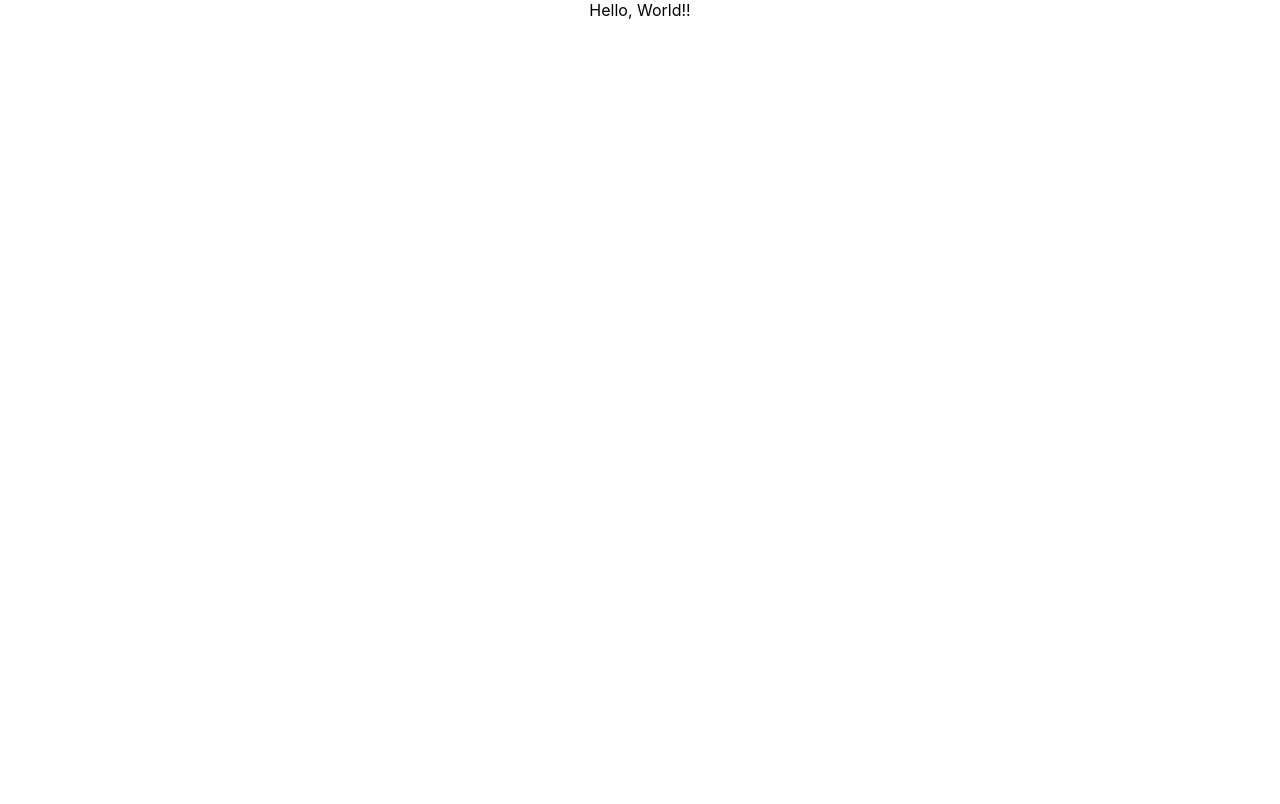
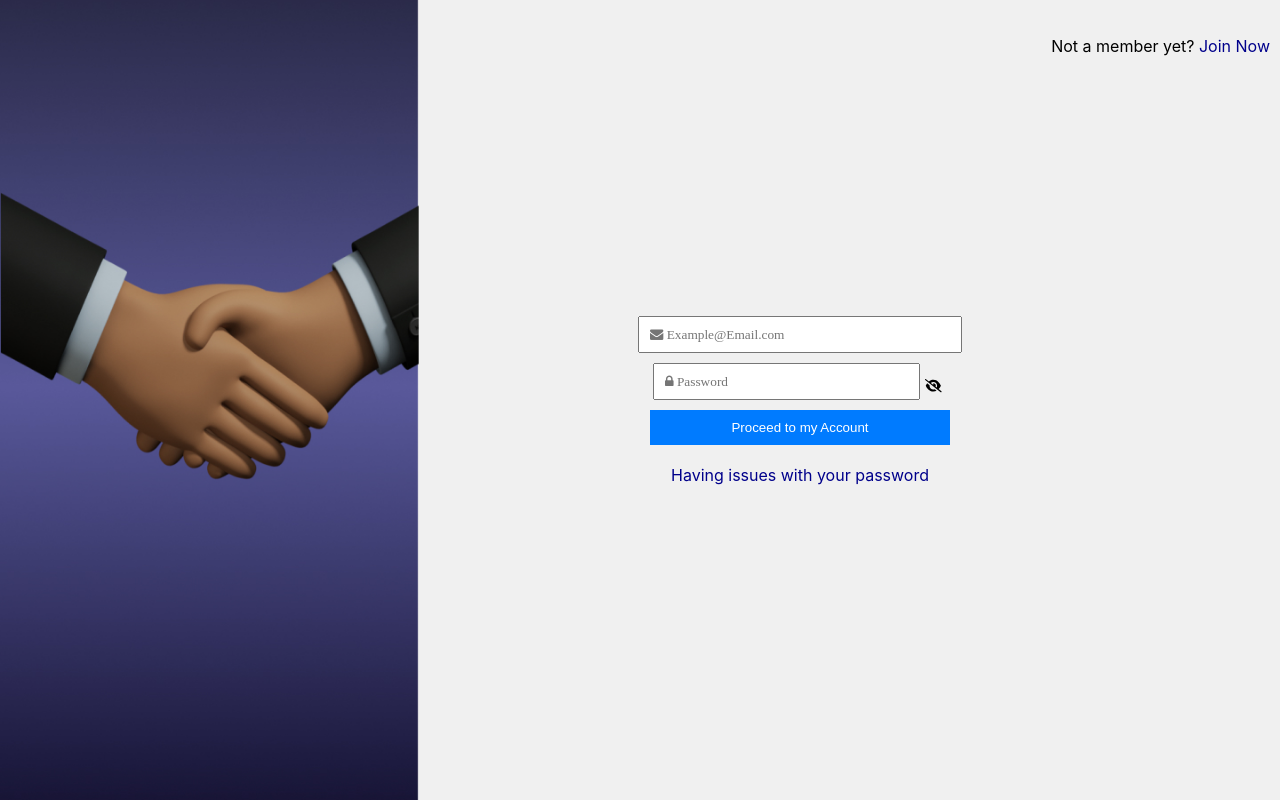
Before and after one commit to paranietharan74/library-management-system-website, a React (Create React App) app: page /login in a window 1280 px wide. Built offline with nearby package versions, Linux system fonts and the light colour scheme.

Commit message:
Login page created

```diff
--- a/package.json
+++ b/package.json
@@ -3,11 +3,17 @@
   "version": "0.1.0",
   "private": true,
   "dependencies": {
+    "@fortawesome/fontawesome-svg-core": "^6.5.1",
+    "@fortawesome/free-regular-svg-icons": "^6.5.1",
+    "@fortawesome/free-solid-svg-icons": "^6.5.1",
+    "@fortawesome/react-fontawesome": "^0.2.0",
     "@testing-library/jest-dom": "^5.17.0",
     "@testing-library/react": "^13.4.0",
     "@testing-library/user-event": "^13.5.0",
+    "font-awesome": "^4.7.0",
     "react": "^18.2.0",
     "react-dom": "^18.2.0",
+    "react-router-dom": "^6.22.0",
     "react-scripts": "^5.0.1",
     "web-vitals": "^2.1.4"
   },
--- a/src/App.js
+++ b/src/App.js
@@ -1,8 +1,16 @@
 import './App.css';
+import { BrowserRouter as Router, Routes, Route } from 'react-router-dom'; // Import Route instead of Routes
+import Login from './Pages/login';
 
 function App() {
   return (
-    <div className="App">Hello, World!!</div>
+    <div>
+      <Router>
+        <Routes>
+          <Route path="/login" element={<Login />} />
+        </Routes>
+      </Router>
+    </div>
   );
 }
 
--- /dev/null
+++ b/src/Pages/login.js
@@ -0,0 +1,59 @@
+import './style/loginStyle.css';
+import imgSrc from '../resources/login-background-img.jpg';
+import { Link } from 'react-router-dom';
+import 'font-awesome/css/font-awesome.min.css';
+import { useState } from 'react';
+import { FontAwesomeIcon } from '@fortawesome/react-fontawesome';
+
+import { faEye, faEyeSlash } from '@fortawesome/free-solid-svg-icons';
+
+function Login() {
+    const [password, setPassword] = useState('');
+    const [showPassword, setShowPassword] = useState(false);
+
+    const togglePasswordVisibility = () => {
+        setShowPassword(!showPassword);
+    };
+
+    return (
+        <div className='login-container'>
+            <div className='join-now'>
+                <p>Not a member yet?  <Link to='/signup'>Join Now</Link></p>
+            </div>
+
+            <div className='container'>
+                <div className='login-form'>
+                    <form style={{ fontFamily: 'FontAwesome'}} className='form'>
+
+                        <input type="text" placeholder="&#xf0e0; Example@Email.com" style={{ fontFamily: 'fontAwesome',  width: '100%'}} />
+
+                        <div style={{ display: 'flex',  width: '98%' }}>
+                            <input
+                                style={{ fontFamily: 'fontAwesome' }}
+                                type={showPassword ? 'text' : 'password'}
+                                value={password}
+                                onChange={(e) => setPassword(e.target.value)}
+                                placeholder='&#xf023; Password'
+                            />
+
+                            <button type="button" onClick={togglePasswordVisibility} className='eye-icon-button'>
+                                <FontAwesomeIcon icon={showPassword ? faEye : faEyeSlash} />
+                            </button>
+                        </div>
+                        <button type='submit' className='login-form-submit-button'>Proceed to my Account</button>
+                    </form>
+                </div>
+
+                <div className='forgot-password'>
+                    <Link to='/forgot-password'>Having issues with your password</Link>
+                </div>
+            </div >
+
+            <div className="img-container">
+                <img src={imgSrc} alt='background' className='background-img' />
+            </div>
+        </div >
+    )
+}
+
+export default Login;
--- /dev/null
+++ b/src/Pages/style/loginStyle.css
@@ -0,0 +1,110 @@
+.login-container {
+    position: relative;
+}
+
+.container {
+    position: relative;
+    z-index: 1;
+}
+
+.img-container {
+    position: absolute;
+    top: 0;
+    left: 0;
+    width: 100vw;
+    height: 100vh;
+    z-index: 0;
+}
+
+.background-img {
+    width: 100%;
+    height: 100%;
+    object-fit: cover;
+}
+
+
+.login-container {
+    position: relative;
+    display: flex;
+    justify-content: center;
+    /* Center the content horizontally */
+    align-items: center;
+    /* Center the content vertically */
+    height: 100vh;
+    /* Ensure the container covers the entire viewport height */
+}
+
+.container {
+    z-index: 1;
+    text-align: center;
+    color: #fff;
+    margin-left: 25vw;
+}
+
+.join-now {
+    position: absolute;
+    top: 20px;
+    right: 10px;
+    z-index: 2;
+    width: auto;
+}
+
+.login-form {
+    margin-bottom: 20px;
+}
+
+.login-form form {
+    display: flex;
+    flex-direction: column;
+    align-items: center;
+}
+
+.form{
+    width: 300px;
+    overflow-wrap: break-word;
+}
+.login-form input[type='text']{
+    width: 300px;
+    padding: 10px;
+    margin-bottom: 10px;
+    /* Add space between inputs */
+}
+
+.login-form input[type='password'] {
+    width: 300px;
+    padding: 10px;
+    margin-bottom: 10px;
+    /* Add space between inputs */
+}
+
+.login-form-submit-button {
+    width: 300px;
+    /* Set the button width */
+    padding: 10px;
+    /* Add padding */
+    background-color: #007bff;
+    color: #fff;
+    /* Button text color */
+    border: none;
+    cursor: pointer;
+    /* Add cursor pointer */
+}
+
+.forgot-password {
+    margin-top: 20px;
+    color: black;
+}
+
+.eye-icon-button {
+    background-color: transparent; /* Remove the background color */
+    border: none; /* Remove the button border */
+    cursor: pointer; /* Add cursor pointer */
+    padding: 0; /* Remove button padding */
+    padding: 5px;
+}
+
+.join-now a,
+.forgot-password a {
+    text-decoration: none; /* Remove underline */
+    color: darkblue; /* Change color to dark blue */
+}
```
Also changed, not shown: src/resources/login-background-img.jpg (added), 1 other file (tests, documents, lock files or other folders).
